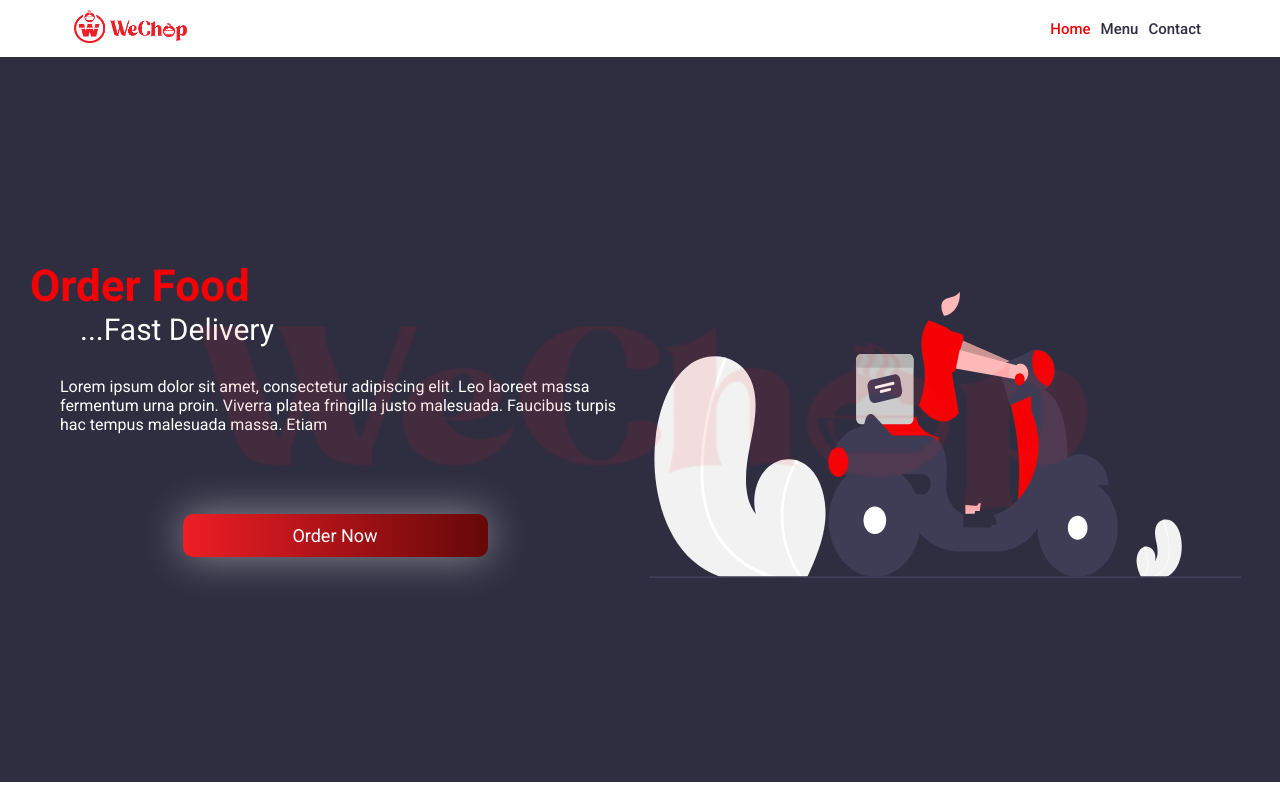
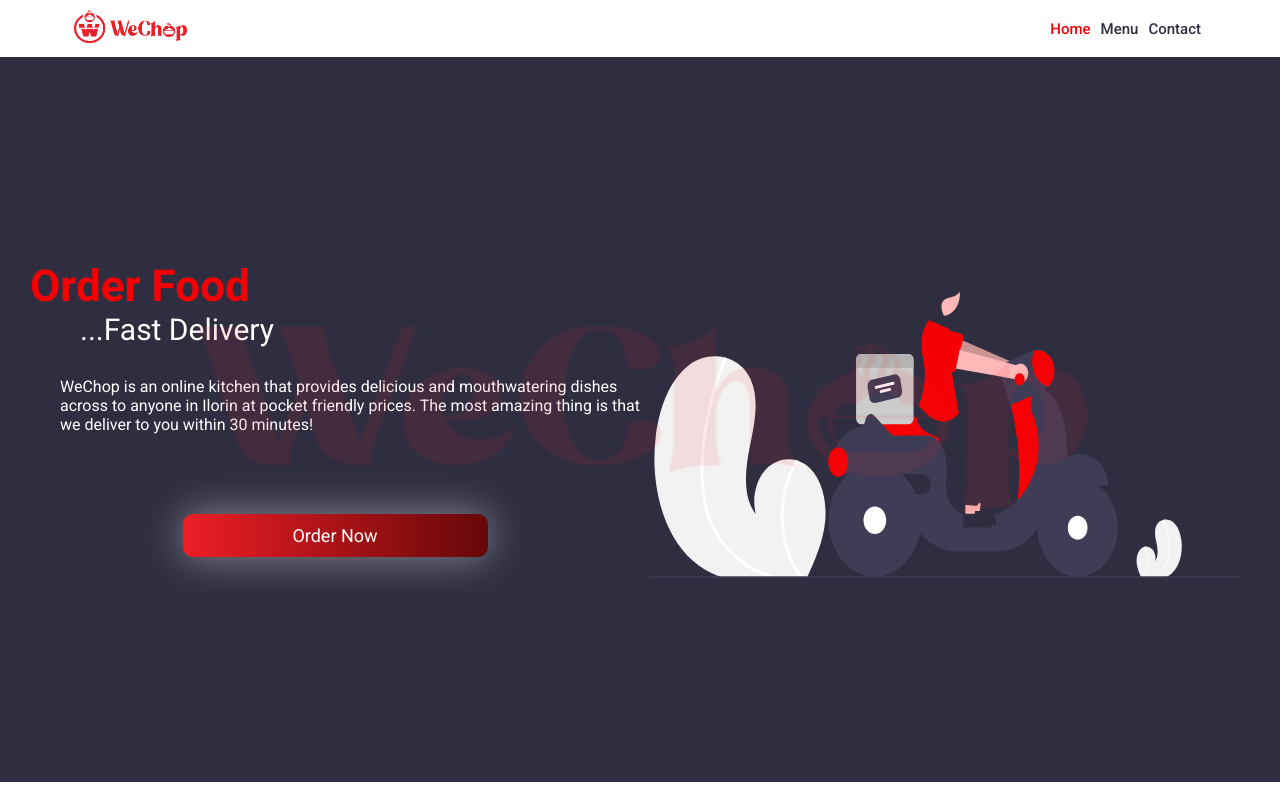
Before and after one commit to martial009/wechop, a website: page index.html in a window 1280 px wide. Shown: the top 799 px of the page. Drawn offline with Linux system fonts and the light colour scheme.

Commit message:
html editted

```diff
--- a/index.html
+++ b/index.html
@@ -42,7 +42,8 @@
                     ...Fast Delivery
                 </p>
                 <p class="ad-text">
-                    Lorem ipsum dolor sit amet, consectetur adipiscing elit. Leo laoreet massa fermentum urna proin. Viverra platea fringilla justo malesuada. Faucibus turpis hac tempus malesuada massa. Etiam
+                    WeChop is an online kitchen that provides delicious and mouthwatering dishes across to anyone in Ilorin at pocket friendly prices.
+                    The most amazing thing is that we deliver to you within 30 minutes!
                 </p>
                     <a href="" class="cta-link">
                         <button class="cta-btn">
@@ -408,8 +409,7 @@
                     </a>
 
 
-                    <a href="
-                    https://www.facebook.com/wechop.ng/">
+                    <a href="https://www.facebook.com/wechop.ng/">
                         <img src="img/fb.svg" alt="Facebook" class="footer-icons">
                     </a>
                     <a href="https://api.whatsapp.com/send?phone=+2348161803849&text=Hello">
--- a/sass/component/_component.scss
+++ b/sass/component/_component.scss
@@ -126,3 +126,8 @@ button {
         display: none;
     }
 }
+.footer-icons {
+    @media screen and (max-width: 600px){
+        width: 25rem;
+    }
+}
```
Also changed, not shown: css/styles.css.
